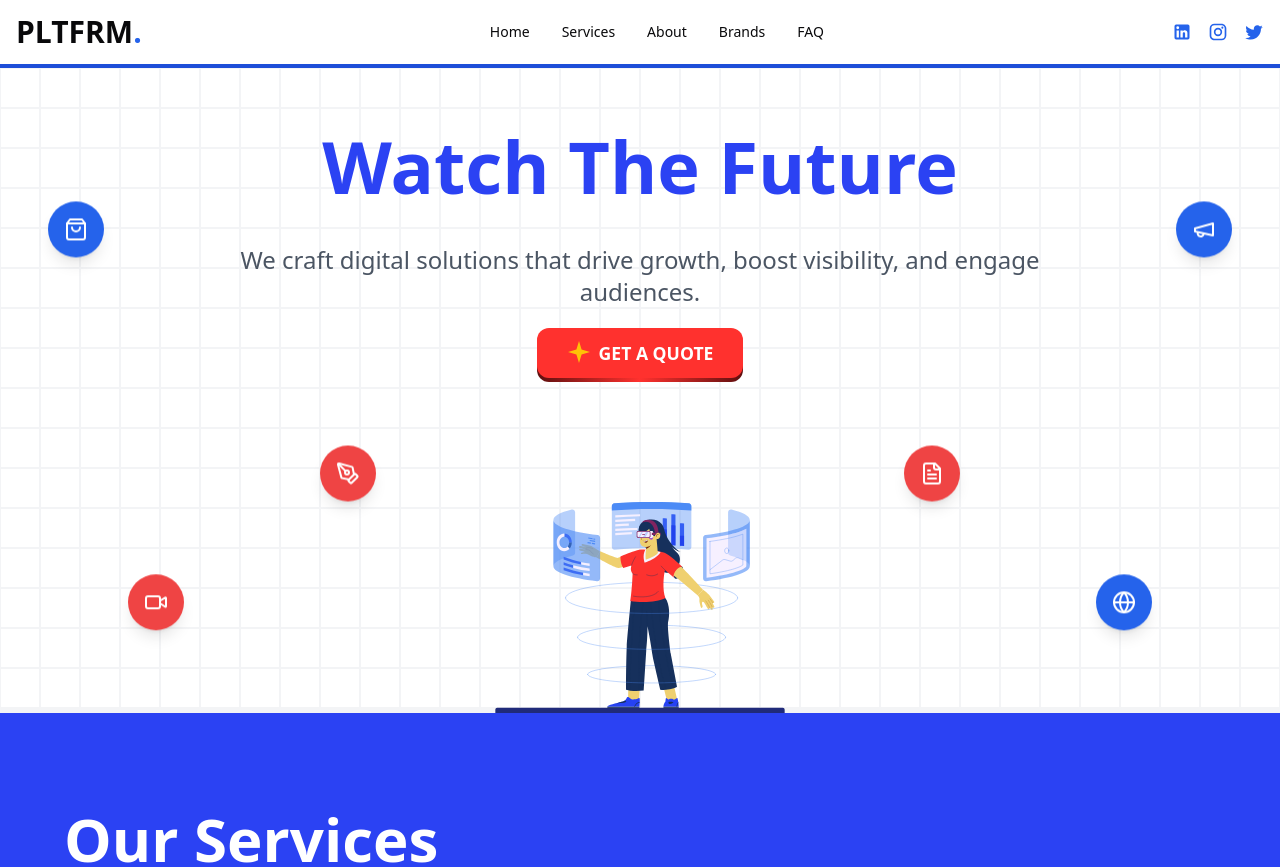
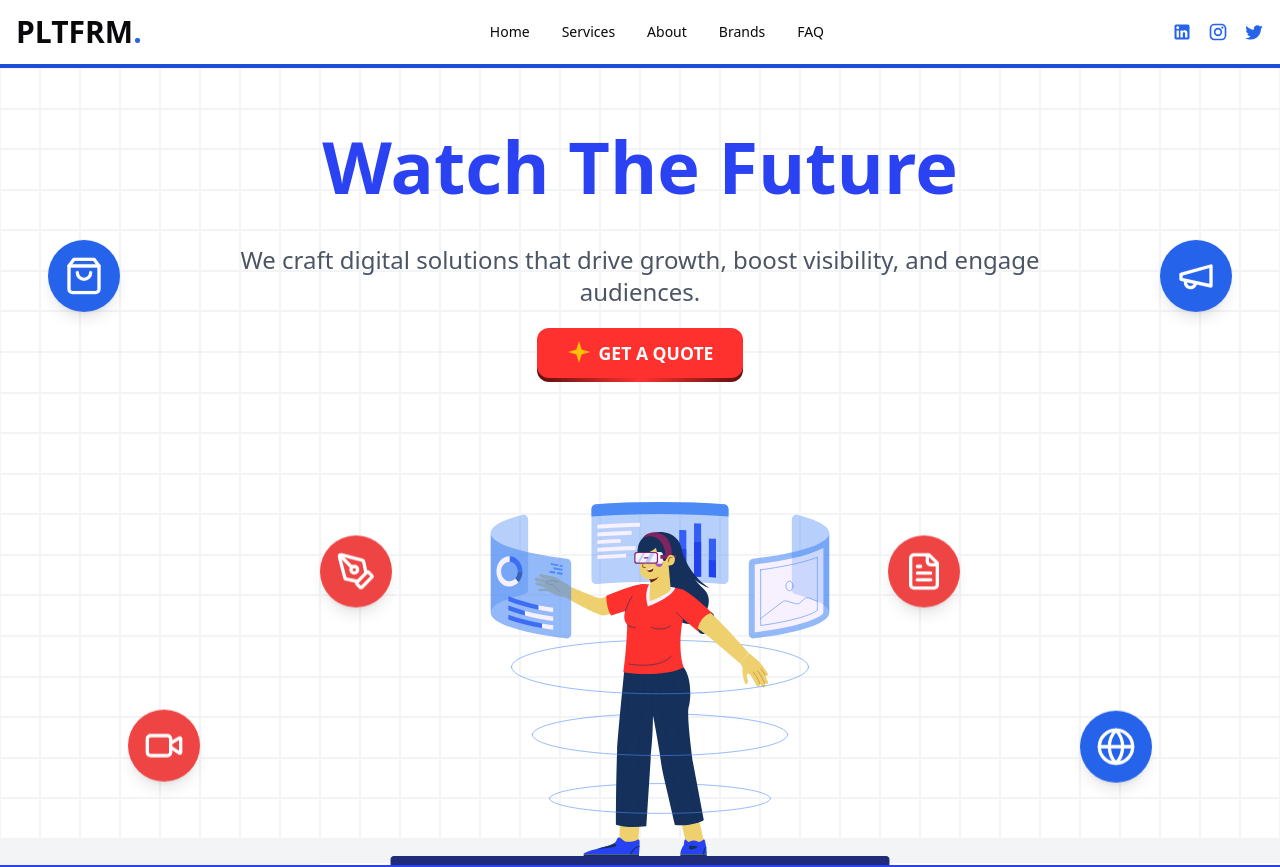
Before and after one commit to Ryrahul/PLTFRM, a React (Vite) app: page / in a window 1280 px wide. Shown: the top 867 px of the page. Built offline with nearby package versions, Linux system fonts and the light colour scheme.

Commit message:
chore: adjust responsiveness

```diff
--- a/src/components/hero-section.tsx
+++ b/src/components/hero-section.tsx
@@ -33,7 +33,7 @@ const FloatingIcon: FC<{
         color === "blue" ? "bg-blue-600" : "bg-red-500"
       } text-white p-3 md:p-4 rounded-full shadow-lg`}
     >
-      <Icon className="w-6 h-6 md:w-6 md:h-6" />
+      <Icon className="w-6 h-6 md:w-8 md:h-8 lg:w-10 lg:h-10" />
     </div>
   </motion.div>
 );
@@ -53,7 +53,7 @@ const HeroSection: FC = () => {
       </div>
 
       <motion.div
-        className="container mx-auto px-4  relative "
+        className="container mx-auto px-4 relative"
         initial="hidden"
         animate="visible"
         variants={contentVariants}
@@ -80,44 +80,46 @@ const HeroSection: FC = () => {
         </div>
 
         <div className="mt-20 flex justify-center min-h-">
-          <div className="relative w-[150px] md:w-[290px]">
+          <div className="relative w-[80%] sm:w-[60%] md:w-[40%] lg:w-[40%] xl:w-[40%]">
             <img src="./globe.svg" className="w-full h-auto object-cover" />
           </div>
         </div>
+
+        {/* Floating Icons with more vertical gaps */}
         <FloatingIcon
           Icon={ShoppingBag}
           color="blue"
-          position="top-[calc(100vh-36rem)] left-4 md:top-1/4 md:left-16 lg:left-12"
+          position="top-[calc(100vh-34rem)] left-4 md:top-1/4 md:left-16 lg:left-12"
           delay="0s"
         />
         <FloatingIcon
           Icon={Megaphone}
           color="blue"
-          position="top-[calc(100vh-36rem)] right-4 md:top-1/4 md:right-16 lg:right-12"
+          position="top-[calc(100vh-34rem)] right-4 md:top-1/4 md:right-16 lg:right-12"
           delay="0s"
         />
         <FloatingIcon
           Icon={PenTool}
           color="red"
-          position="top-[calc(100vh-25rem)] left-4 md:top-1/2 md:left-1/4 md:mt-20"
+          position="top-[calc(100vh-23rem)] left-4 md:top-1/2 md:left-1/4 md:mt-24"
           delay="0.5s"
         />
         <FloatingIcon
           Icon={Globe}
           color="blue"
-          position="bottom-[calc(100vh-25rem)] right-4 md:bottom-1/3 md:bottom-16 md:right-32"
+          position="bottom-[calc(100vh-23rem)] right-4 md:bottom-1/3 md:bottom-16 md:right-32"
           delay="1.5s"
         />
         <FloatingIcon
           Icon={FileText}
           color="red"
-          position="top-[calc(100vh-25rem)] right-4 md:top-1/2 md:right-1/4 md:mt-20"
+          position="top-[calc(100vh-23rem)] right-4 md:top-1/2 md:right-1/4 md:mt-24"
           delay="0.5s"
         />
         <FloatingIcon
           Icon={Video}
           color="red"
-          position="bottom-[calc(100vh-25rem)] left-4 md:bottom-1/3 md:bottom-16 md:left-32"
+          position="bottom-[calc(100vh-23rem)] left-4 md:bottom-1/3 md:bottom-16 md:left-32"
           delay="1.2s"
         />
       </motion.div>
```
